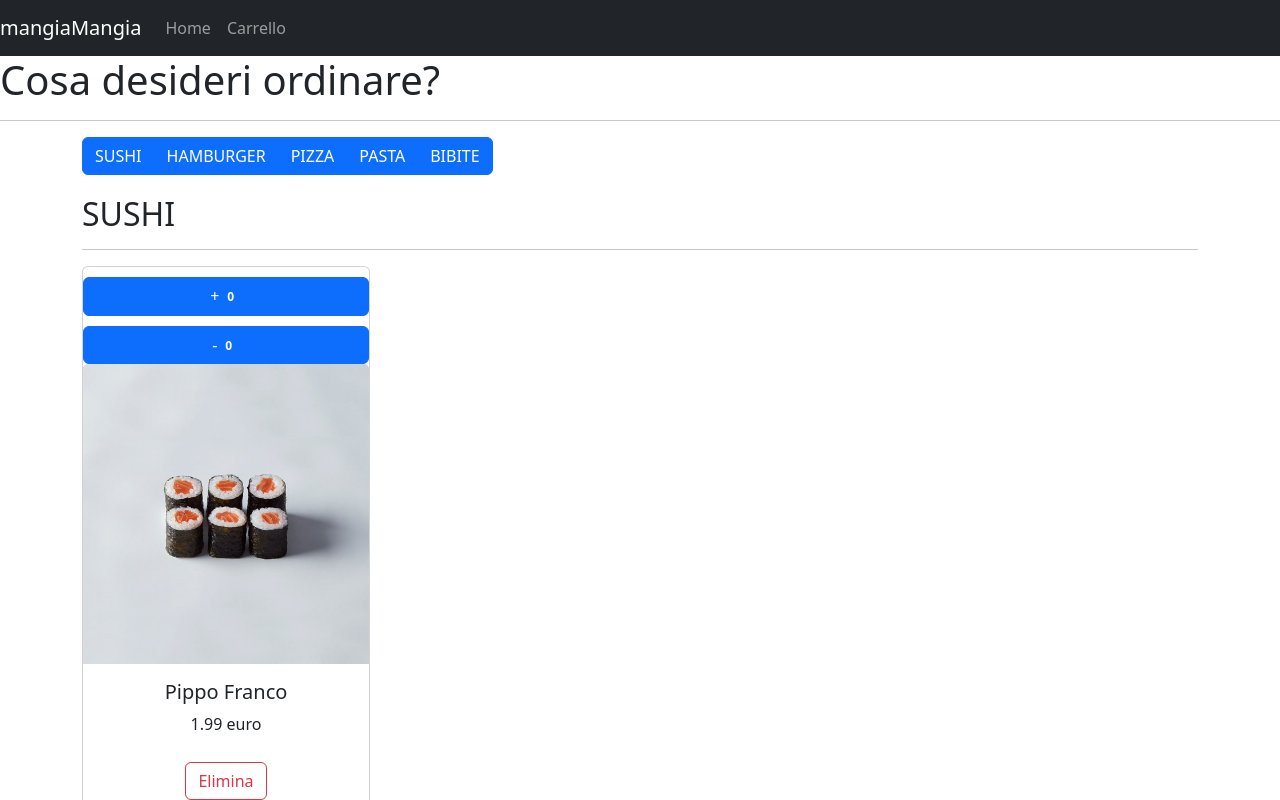
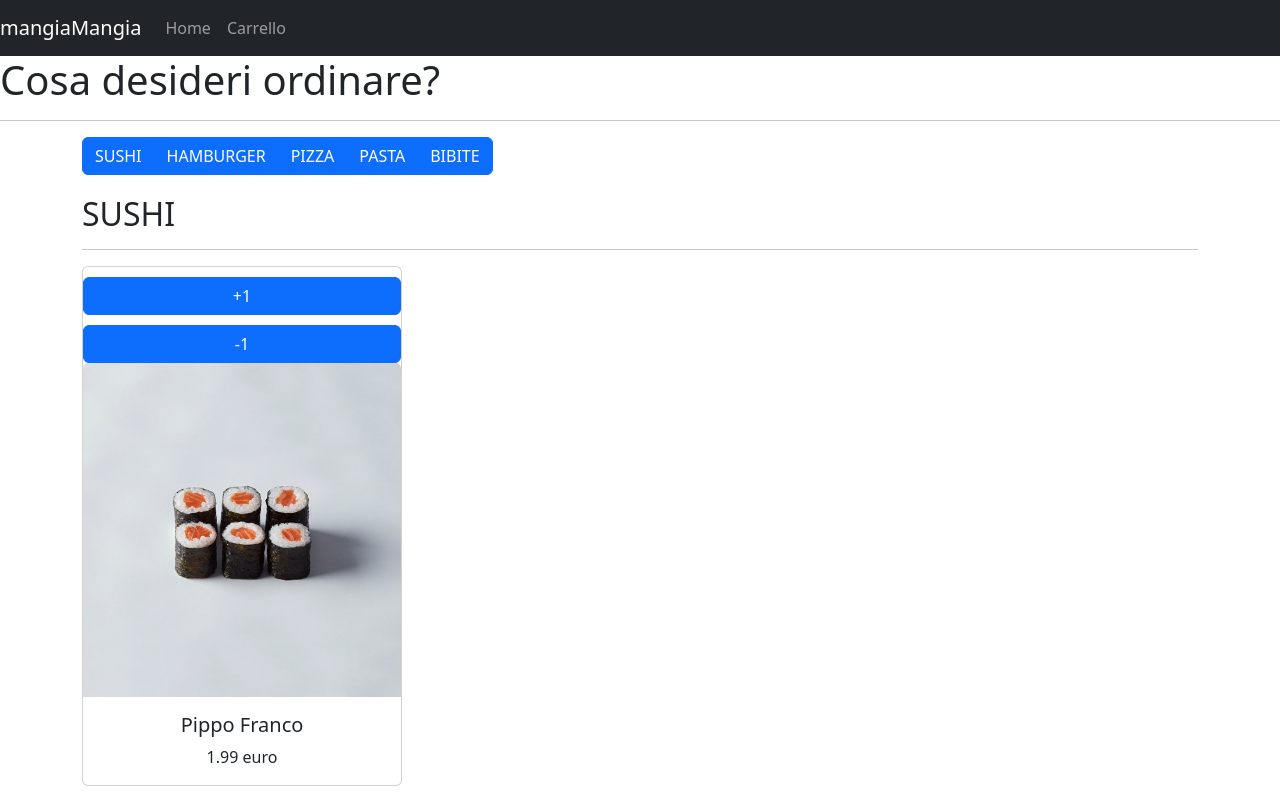
Before and after one commit to Rizaaal/mangiaMangia, a React (Create React App) app: page / in a window 1280 px wide. Shown: the top 800 px of the page. Built offline with nearby package versions, Linux system fonts and the light colour scheme.

Commit message:
fix: fixed useless label increment (#53)
in button inside Card

```diff
--- a/src/Components/Card.js
+++ b/src/Components/Card.js
@@ -4,24 +4,16 @@ class Card extends Component {
   render() {
     return (
       <div className="col">
-        <div className="card" style={{ width: '18rem', textAlign: 'center' }}>
+        <div className="card" style={{ width: '20rem', textAlign: 'center' }}>
           <button
-            onClick={() => this.props.onIncrement(this.props.card)}
             className="btn btn-primary"
           >
-            +
-            <span className="badge badge-light">
-              {this.props.card.quantità}
-            </span>
+            +1
           </button>
           <button
-            onClick={() => this.props.onDecrement(this.props.card)}
             className="btn btn-primary"
           >
-            -
-            <span className="badge badge-light">
-              {this.props.card.quantità}
-            </span>
+            -1
           </button>
           <img
             src={this.props.card.immagine}
@@ -31,12 +23,6 @@ class Card extends Component {
           <div className="card-body">
             <h5 className="card-title">{this.props.card.nome}</h5>
             <p className="card-text">{this.props.card.prezzo} euro</p>
-            <button
-              onClick={() => this.props.onDelete(this.props.card.id)}
-              className="btn btn-outline-danger"
-            >
-              Elimina
-            </button>
           </div>
         </div>
       </div>
```
